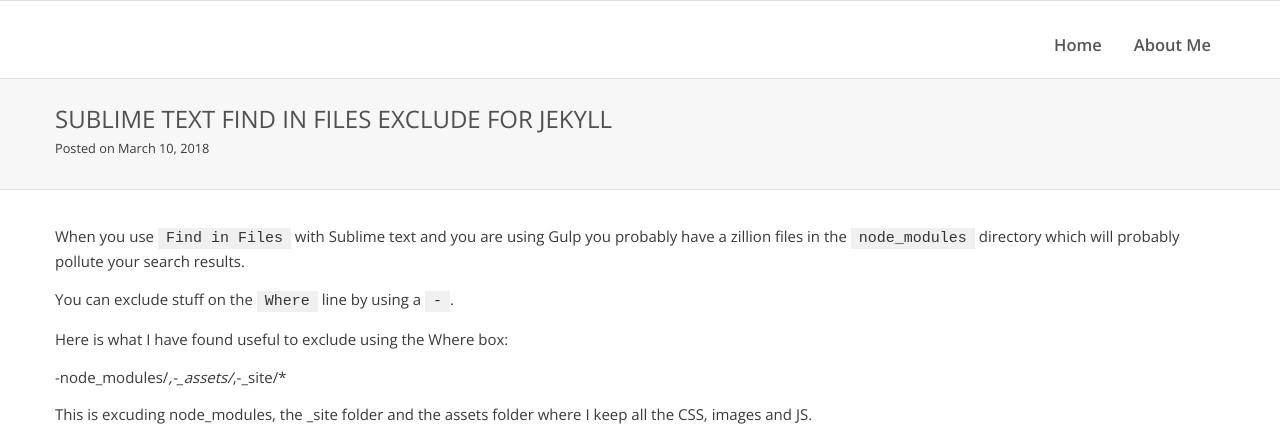
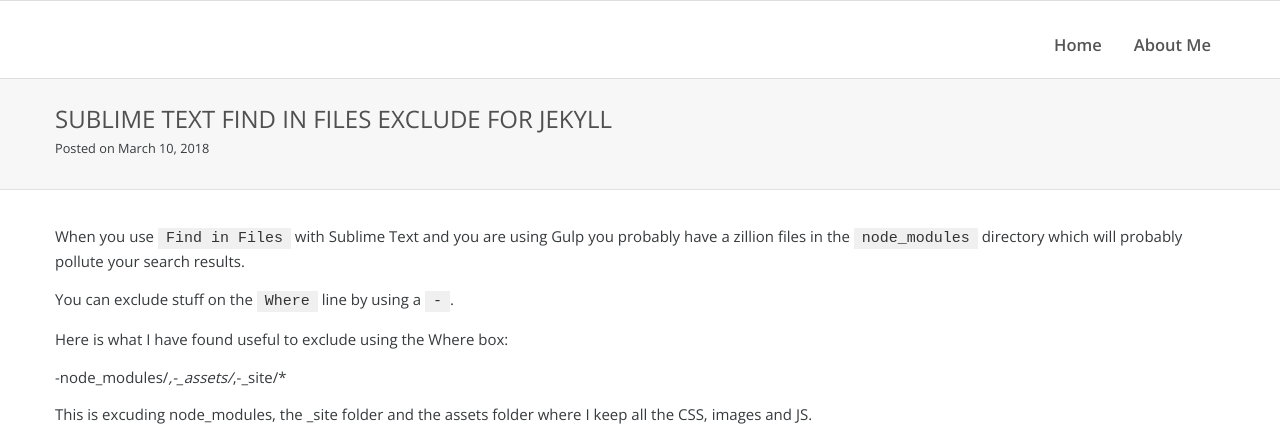
Before and after one commit to rdyar/rdyar.github.io, a Jekyll site: the page built from _posts/2018-03-10-sublime-text-find-in-files-exclude-for-jekyll.md, in a window 1280 px wide. Shown: the top 426 px of the page. Built offline with Jekyll 4.4.1, drawn with Linux system fonts in a browser that asks for light colours.

```diff
--- a/_posts/2018-03-10-sublime-text-find-in-files-exclude-for-jekyll.md
+++ b/_posts/2018-03-10-sublime-text-find-in-files-exclude-for-jekyll.md
@@ -1,4 +1,4 @@
-When you use `Find in Files` with Sublime text and you are using Gulp you probably have a zillion files in the `node_modules` directory which will probably pollute your search results.
+When you use `Find in Files` with Sublime Text and you are using Gulp you probably have a zillion files in the `node_modules` directory which will probably pollute your search results.
 
 You can exclude stuff on the `Where` line by using a `-`.
 
```
